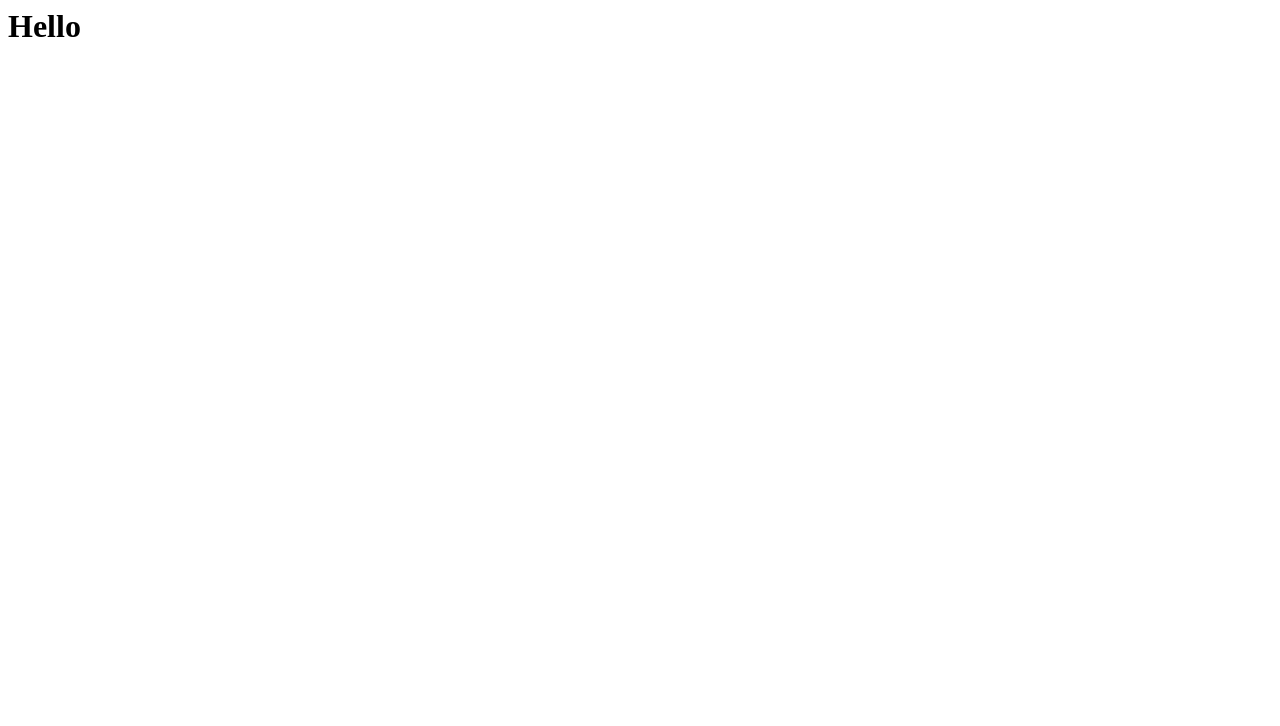
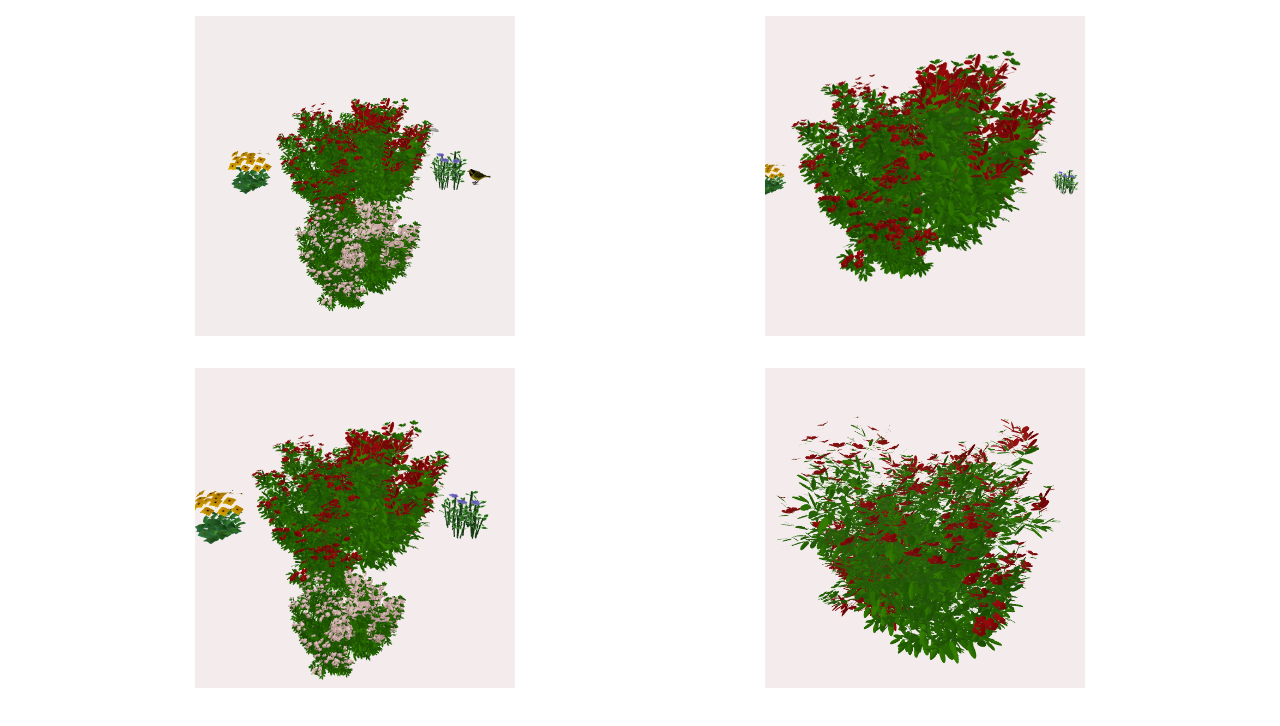
Before and after one commit to apiffare/ecole-foret-urbaine, a plain HTML site: page index.html in a window 1280 px wide. Drawn offline with nearby package versions, Linux system fonts and the light colour scheme.

Commit message:
page+usdz and png

```diff
--- a/index.html
+++ b/index.html
@@ -1 +1,54 @@
-<h1>Hello</h1>
+<!doctype html>
+<html lang="en">
+  <head>
+    <meta charset="utf-8">
+    <meta name="viewport" content="width=device-width, initial-scale=1, shrink-to-fit=no">
+    <meta name="description" content="">
+    <meta name="author" content="">
+
+
+    <title>L'école de la forêt urbaine - AR Gallery</title>
+
+
+    <link href="https://stackpath.bootstrapcdn.com/bootstrap/4.5.2/css/bootstrap.min.css" rel="stylesheet">
+    <style>
+        .list a {
+            display: block;
+            width: 320px;
+            height: 320px;
+            background: no-repeat center center;
+            background-size: cover;
+            margin: auto;
+        }
+    </style>
+  </head>
+
+  <body>
+
+    <main role="main" class="container">
+
+      <div class="row list">
+        <div class="col col-12 col-sm-6 m-3 mx-auto">
+            <a href="usdz/animfinale.usdz" rel="ar" style="background-image: url(usdz/animfinale.png);">
+            </a>
+        </div>
+        <div class="col col-12 col-sm-6 m-3 mx-auto">
+            <a href="usdz/houx+mauvesylvestre+lotier.usdz" rel="ar" style="background-image: url(usdz/houx+mauvesylvestre+lotier.png);">
+            </a>
+        </div>
+        <div class="col col-12 col-sm-6 m-3 mx-auto">
+            <a href="usdz/houx+mauvesylvestre+lotier+aubepine.usdz" rel="ar" style="background-image: url(usdz/houx+mauvesylvestre+lotier+aubepine.png);">
+            </a>
+        </div>
+        <div class="col col-12 col-sm-6 m-3 mx-auto">
+            <a href="usdz/houxanim.usdz" rel="ar" style="background-image: url(usdz/houxanim.png);">
+            </a>
+        </div>
+
+      </div>
+
+    </main><!-- /.container -->
+
+
+  </body>
+</html>
```
Also changed, not shown: usdz/animfinale.png (added), usdz/houx+mauvesylvestre+lotier+aubepine.png (added), usdz/houx+mauvesylvestre+lotier.png (added), usdz/houxanim.png (added), 4 other files.
